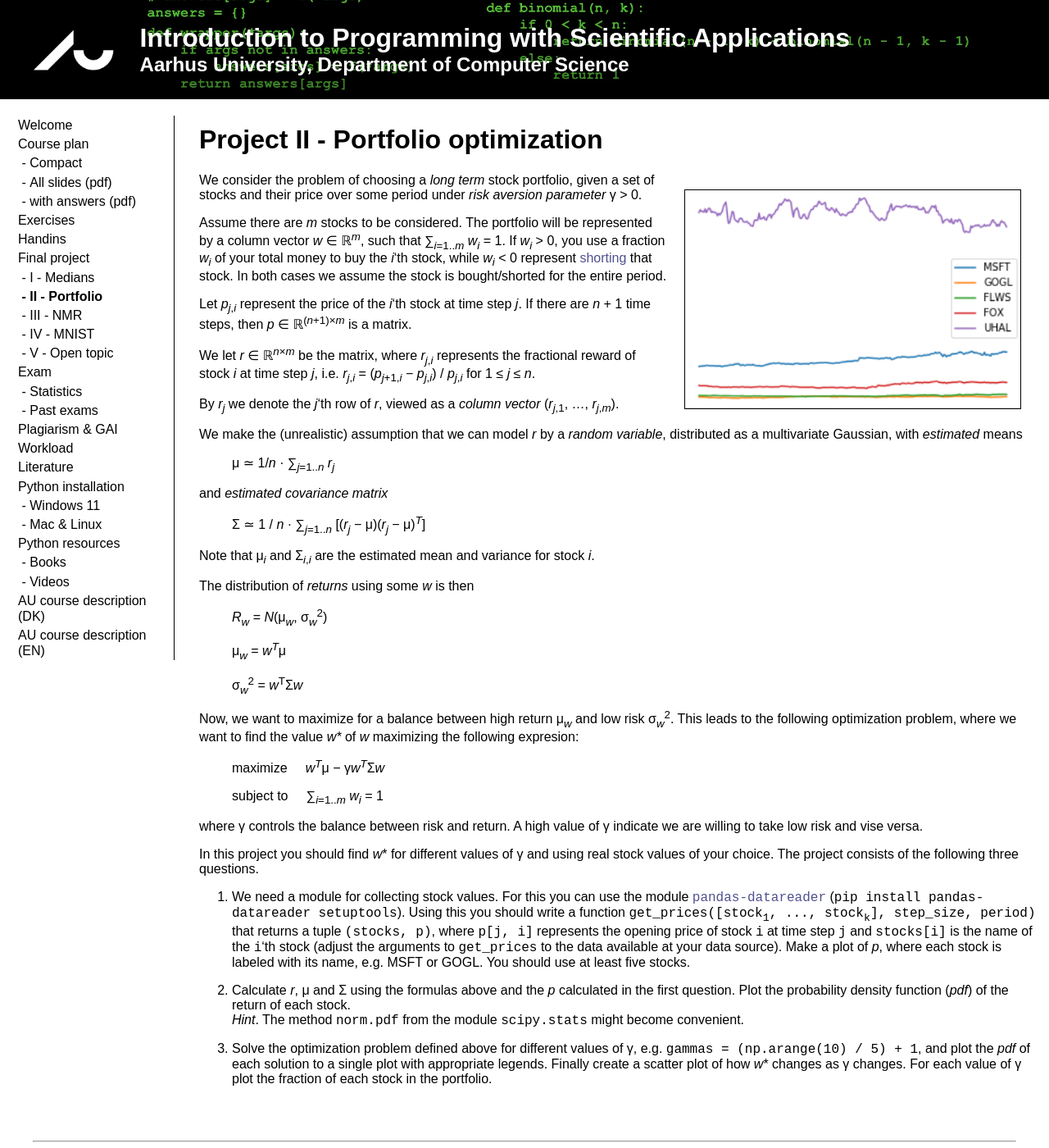
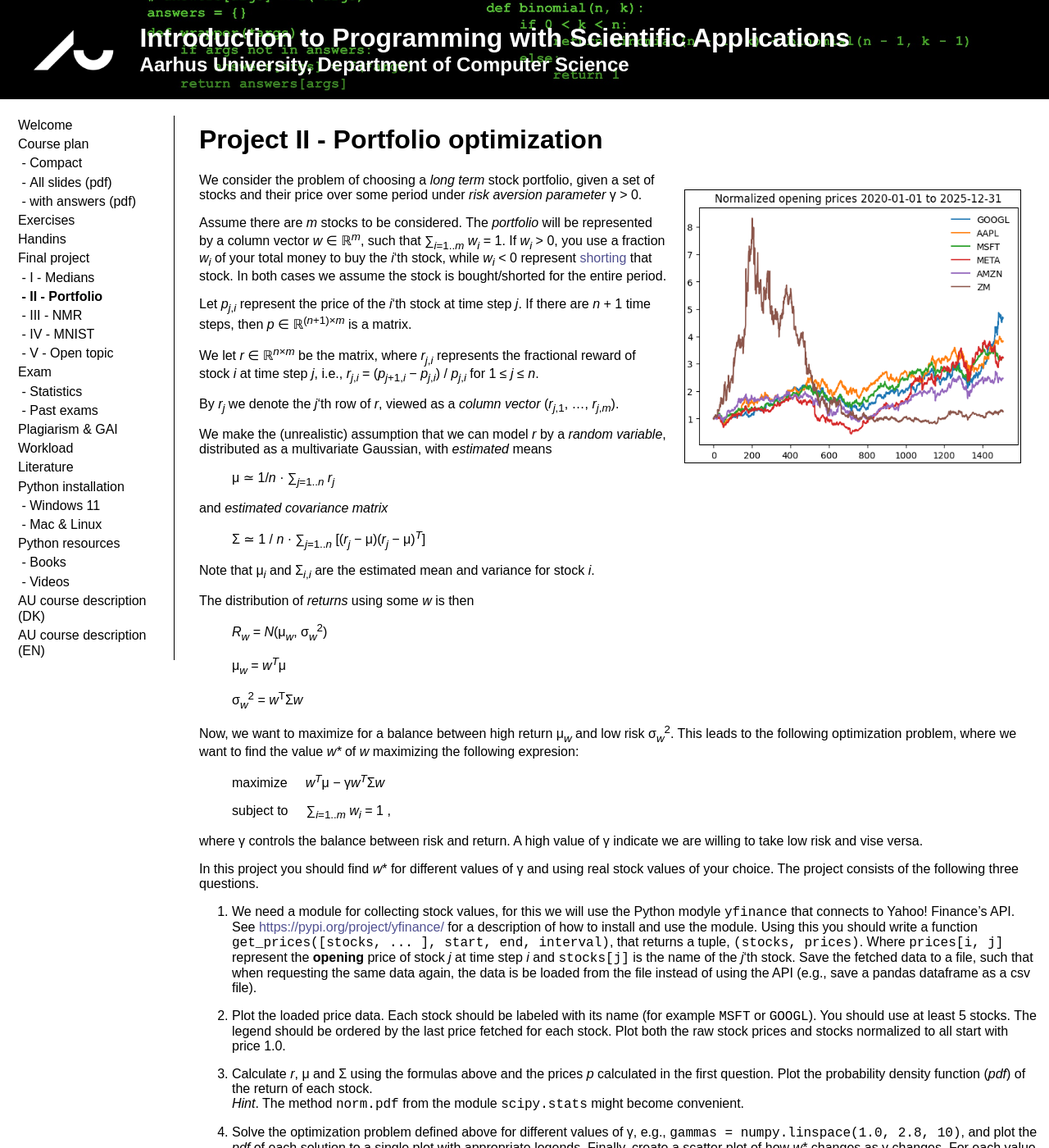
Before and after one commit to gsbrodal/gsbrodal.github.io, a Jekyll site: the page built from ipsa/project-2-portfolio.md, in a window 1280 px wide and 1400 px high. Shown: the whole window at 82% size. Built offline with Jekyll 4.4.1, drawn with Linux system fonts in a browser that asks for light colours; our own code applies the rules of GitHub Pages for plain Markdown files; some of the changed text lies outside the part shown.

Commit message:
portfolio.png project-2-portfolio.md

```diff
--- a/ipsa/project-2-portfolio.md
+++ b/ipsa/project-2-portfolio.md
@@ -1,11 +1,12 @@
 # Project II - Portfolio optimization
+
 
 [<img src="portfolio.png" width="40%" class="right">](portfolio.png)
 
 We consider the problem of choosing a _long term_ stock portfolio, given a set of stocks and their price over some period under _risk aversion parameter_ &gamma;&nbsp;&gt;&nbsp;0.
 
 Assume there are _m_ stocks to be considered.
-The portfolio will be represented by a column vector _w_ &isin; &#8477;<sup>_m_</sup>,
+The _portfolio_ will be represented by a column vector _w_ &isin; &#8477;<sup>_m_</sup>,
 such that &sum;<sub>_i_=1.._m_</sub> _w_<sub>_i_</sub> = 1.
 If _w_<sub>_i_</sub>&nbsp;&gt;&nbsp;0,
 you use a fraction _w_<sub>_i_</sub> of your total money to buy
@@ -16,7 +17,7 @@ In both cases we assume the stock is bought/shorted for the entire period.
 Let _p_<sub>_j_,_i_</sub> represent the price of the _i_'th stock at time step _j_.
 If there are _n_&nbsp;+&nbsp;1 time steps, then _p_&nbsp;&isin;&nbsp;&#8477;<sup>(_n_+1)&times;_m_</sup> is a matrix.
 
-We let _r_ &isin; &#8477;<sup>_n_&times;_m_</sup> be  the matrix, where _r_<sub>_j_,_i_</sub> represents the fractional reward of stock _i_ at time step _j_, i.e. _r_<sub>_j_,_i_</sub> = (_p_<sub>_j_+1,_i_</sub>&nbsp;&minus;&nbsp;_p_<sub>_j_,_i_</sub>)&nbsp;/&nbsp;_p_<sub>_j_,_i_</sub> for 1&nbsp;&le;&nbsp;_j_&nbsp;&le;&nbsp;_n_.
+We let _r_ &isin; &#8477;<sup>_n_&times;_m_</sup> be  the matrix, where _r_<sub>_j_,_i_</sub> represents the fractional reward of stock _i_ at time step _j_, i.e., _r_<sub>_j_,_i_</sub> = (_p_<sub>_j_+1,_i_</sub>&nbsp;&minus;&nbsp;_p_<sub>_j_,_i_</sub>)&nbsp;/&nbsp;_p_<sub>_j_,_i_</sub> for 1&nbsp;&le;&nbsp;_j_&nbsp;&le;&nbsp;_n_.
 
 By _r_<sub>_j_</sub> we denote the _j_'th row of _r_, viewed as a _column vector_ (_r_<sub>_j_,1</sub>, ..., _r_<sub>_j_,_m_</sub>).
 
@@ -43,18 +44,20 @@ This leads to the following optimization problem, where we want to find the valu
 
 > maximize&nbsp;&nbsp;&nbsp;&nbsp; _w_<sup>_T_</sup>&mu; &minus; &gamma;_w_<sup>_T_</sup>&Sigma;_w_
 
-> subject to&nbsp;&nbsp;&nbsp;&nbsp; &sum;<sub>_i_=1.._m_</sub> _w_<sub>_i_</sub> = 1
+> subject to&nbsp;&nbsp;&nbsp;&nbsp; &sum;<sub>_i_=1.._m_</sub> _w_<sub>_i_</sub> = 1 ,
 
 where &gamma; controls the balance between risk and return. A high value of &gamma; indicate we are willing to take low risk and vise versa.
 
-In this project you should find _w_* for different values of &gamma; and using real stock values of your choice. The project consists of the following three questions.
+In this project you should find _w_* for different values of &gamma; and using real stock values of your choice.
+The project consists of the following three questions.
 
-1.  We need a module for collecting stock values. For this you can use the module [`pandas-datareader`](https://pandas-datareader.readthedocs.io/en/latest) (`pip install pandas-datareader setuptools`).
-Using this you should write a function `get_prices([stock`<sub>`1`</sub>`, ..., stock`<sub>`k`</sub>`], step_size, period)` that returns a tuple `(stocks, p)`, where `p[j, i]` represents the opening price of stock `i` at time step `j` and `stocks[i]` is the name of the `i`'th stock (adjust the arguments to `get_prices` to the data available at your data source). Make a plot of _p_, where each stock is labeled with its name, e.g.  MSFT or GOGL. You should use at least five stocks.
+1. We need a module for collecting stock values, for this we will use the Python modyle `yfinance` that connects to Yahoo! Finance's API. See [https://pypi.org/project/yfinance/](https://pypi.org/project/yfinance/) for a description of how to install and use the module. Using this you should write a function `get_prices([stocks, ... ], start, end, interval)`, that returns a tuple, `(stocks, prices)`. Where `prices[i, j]` represent the **opening** price of stock _j_ at time step _i_ and `stocks[j]` is the name of the _j_'th stock. Save the fetched data to a file, such that when requesting the same data again, the data is be loaded from the file instead of using the API (e.g., save a pandas dataframe as a csv file).
 
-2.  Calculate _r_, &mu; and &Sigma; using the formulas above and the _p_ calculated in the first question. Plot the probability density function (_pdf_) of the return of each stock.
+2. Plot the loaded price data. Each stock should be labeled with its name (for example `MSFT` or `GOOGL`). You should use at least 5 stocks. The legend should be ordered by the last price fetched for each stock. Plot both the raw stock prices and stocks normalized to all start with price 1.0.
+
+3.  Calculate _r_, &mu; and &Sigma; using the formulas above and the prices _p_ calculated in the first question. Plot the probability density function (_pdf_) of the return of each stock.
 <br>
 _Hint_. The method `norm.pdf` from the module `scipy.stats` might become convenient.
 
-3.  Solve the optimization problem defined above for different values of &gamma;, e.g. `gammas = (np.arange(10) / 5) + 1`, and plot the _pdf_ of each solution to a single plot with appropriate legends. Finally create a scatter plot of how _w_* changes as &gamma; changes. For each value of &gamma; plot the fraction of
+4.  Solve the optimization problem defined above for different values of &gamma;, e.g., `gammas = numpy.linspace(1.0, 2.8, 10)`, and plot the _pdf_ of each solution to a single plot with appropriate legends.  Finally, create a scatter plot of how _w_* changes as &gamma; changes. For each value of &gamma; plot the fraction of
 each stock in the portfolio.
```
Also changed, not shown: ipsa/portfolio.png.
